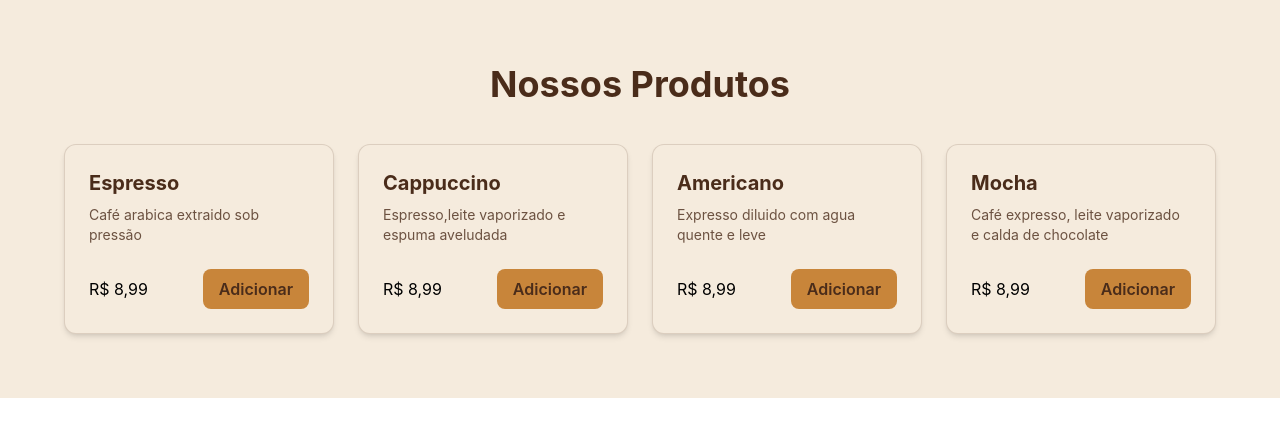
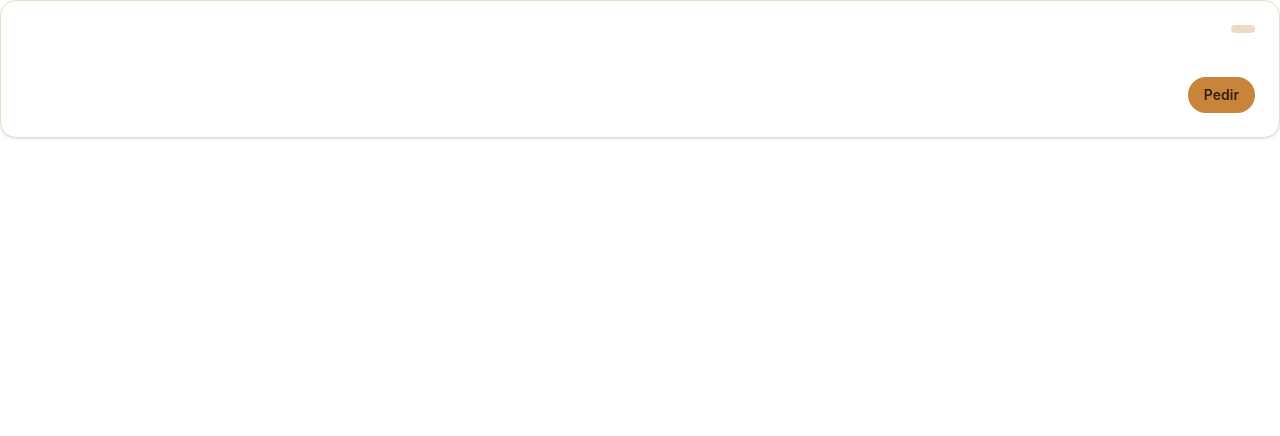
Before and after one commit to cafeteria-web/cafeteria-web, a React (Vite) app: page /produtos in a window 1280 px wide. Shown: the top 436 px of the page. Built offline with nearby package versions, Linux system fonts and the light colour scheme.

Commit message:
feat: codificando o app e adicionando extras

```diff
--- a/src/App.jsx
+++ b/src/App.jsx
@@ -1,7 +1,7 @@
 import { BrowserRouter, Routes, Route } from 'react-router-dom'
 
 import Card from './components/Card'
-import Footer from "./pages/Footer"
+import Footer from "./components/Footer"
 import Navbar from './components/Navbar'
 import Home from './pages/Home'
 import Produtos from './pages/Produtos'
@@ -10,8 +10,12 @@ const App = () => {
   return (
     <BrowserRouter>
       <Routes>
+
         <Route path="/" element={<Home />} />
+        <Route path="/navbar" element={<Navbar />} />
+        <Route path="/produtos" element={<Card />} />
         <Route path="/produtos" element={<Produtos />} />
+        <Route path="/footer" element={<Footer />} />
       </Routes>
     </BrowserRouter>
   )
```
